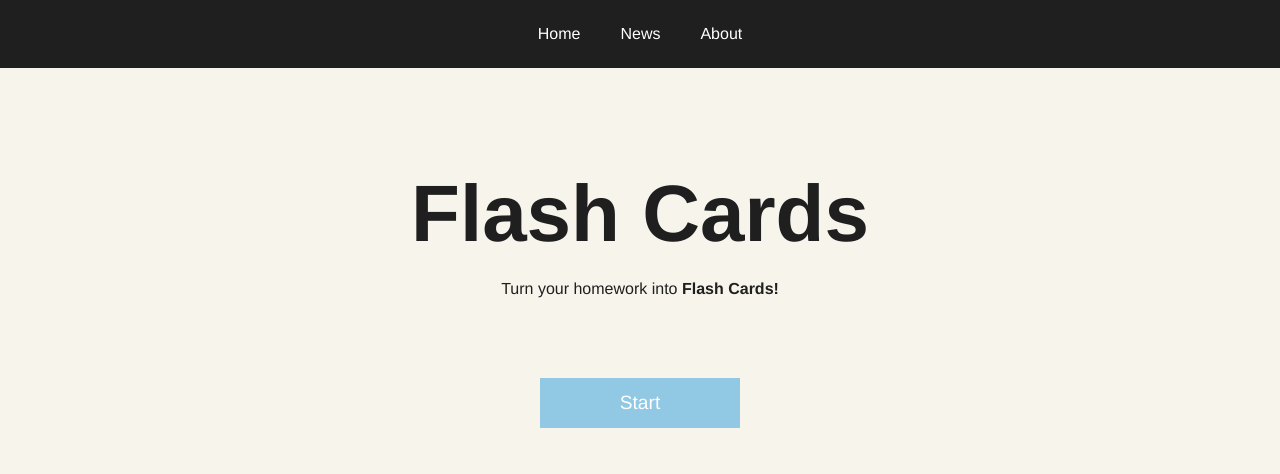
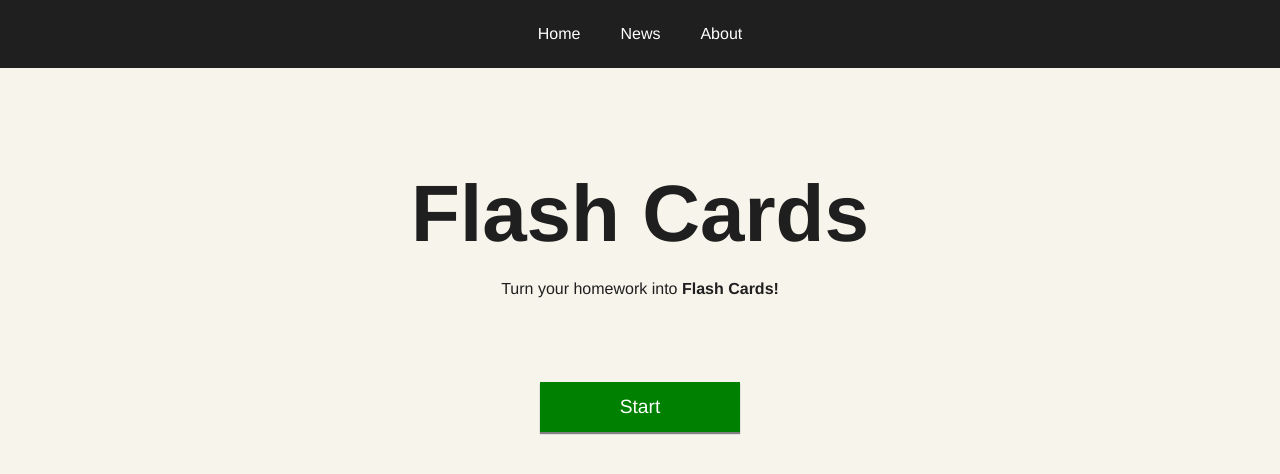
Before and after one commit to FadlGh/Flash-Card, a plain HTML site: page html/start.html in a window 1280 px wide. In both pictures the pointer is over the link "Start". Drawn offline with Linux system fonts and the light colour scheme.

Commit message:
Update start.css

```diff
--- a/css/start.css
+++ b/css/start.css
@@ -60,4 +60,11 @@ p {
   line-height: 50px;
   font-size: 1.2em;
   text-decoration: none;
+  box-shadow: 0px 6px 1px grey;
 }
+.start-button:hover {
+  background-color: green;
+  color: white;
+  translate: 0px 4px;
+  box-shadow: 0px 2px 1px grey;
+}
```
